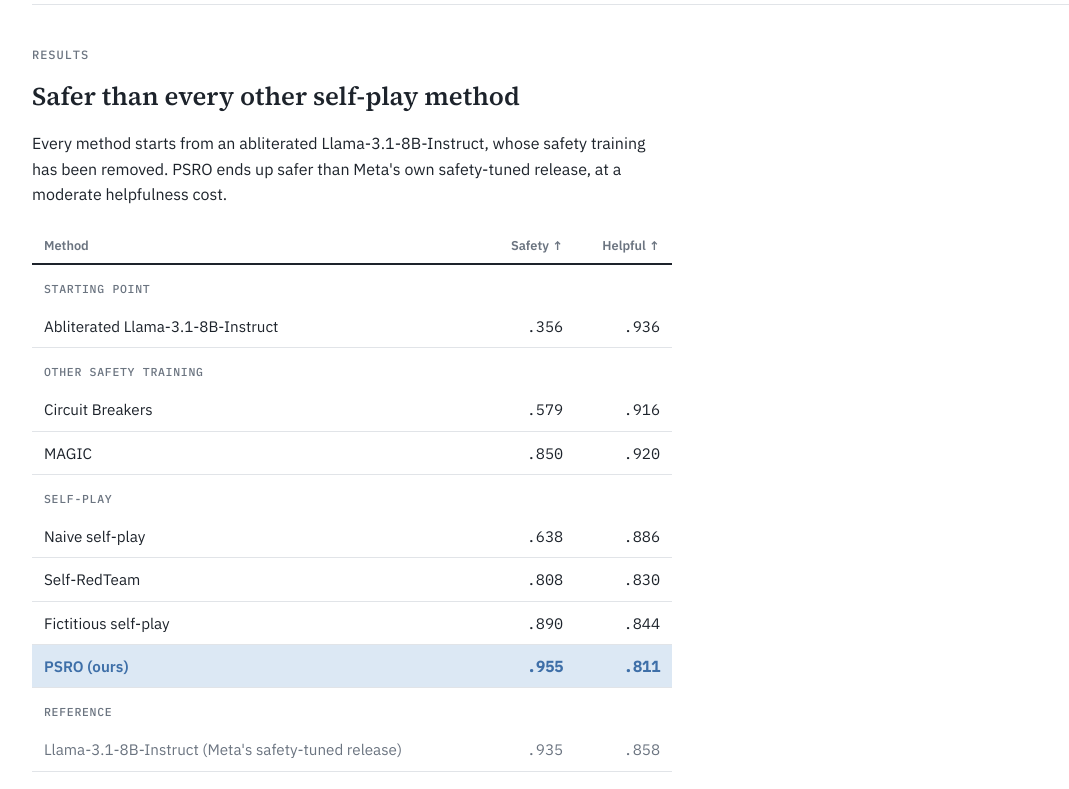
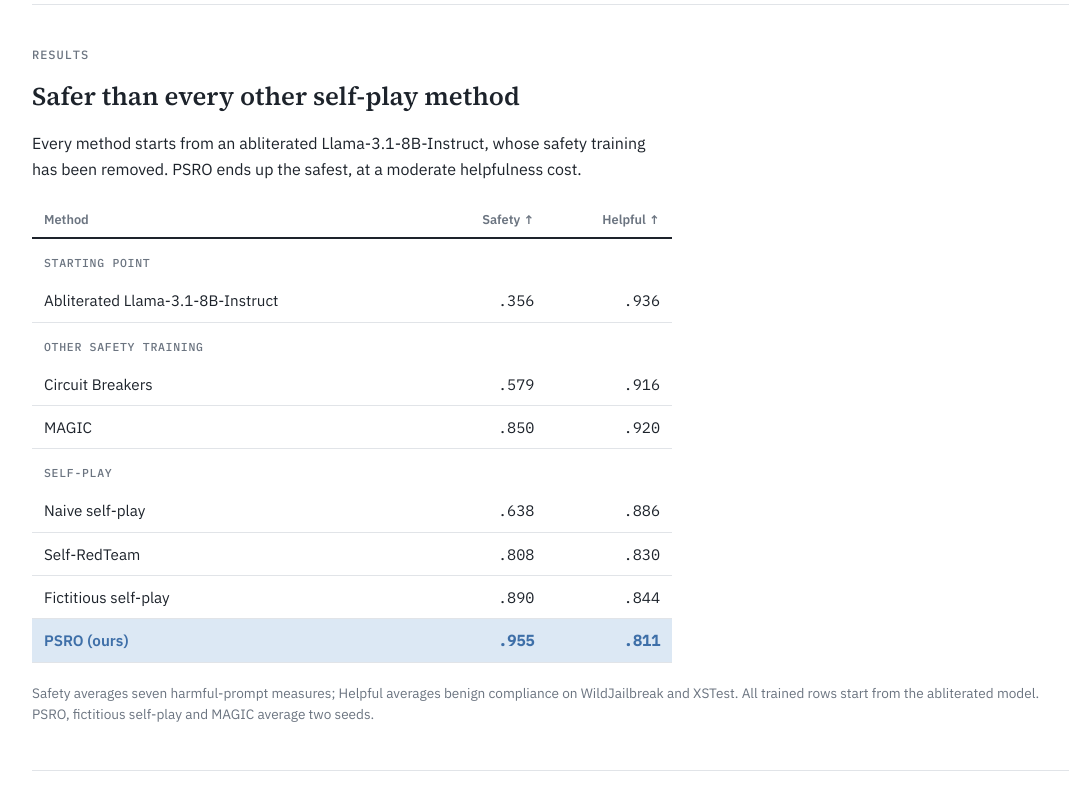
Before and after one commit to WentseChen/population-self-play, a plain HTML site: page index.html in a window 1280 px wide. Shown: the part 4140-4929 px from the top of the page, without its empty margins (88-1157 px from the left). Drawn offline with Linux system fonts and the light colour scheme.

Commit message:
Drop reference row from results table
Co-Authored-By: Claude Opus 5.5 <noreply@anthropic.com>

```diff
--- a/index.html
+++ b/index.html
@@ -364,7 +364,7 @@ footer { color: var(--muted); font-size: 0.85rem; padding-top: 24px; border-top:
   <section>
     <p class="eyebrow">Results</p>
     <h2>Safer than every other self-play method</h2>
-    <p class="prose">Every method starts from an abliterated Llama-3.1-8B-Instruct, whose safety training has been removed. PSRO ends up safer than Meta's own safety-tuned release, at a moderate helpfulness cost.</p>
+    <p class="prose">Every method starts from an abliterated Llama-3.1-8B-Instruct, whose safety training has been removed. PSRO ends up the safest, at a moderate helpfulness cost.</p>
     <div class="tbl-wrap"><table class="res">
       <thead><tr><th>Method</th><th>Safety ↑</th><th>Helpful ↑</th></tr></thead>
       <tbody>
@@ -378,8 +378,6 @@ footer { color: var(--muted); font-size: 0.85rem; padding-top: 24px; border-top:
         <tr class=""><td>Self-RedTeam</td><td>.808</td><td>.830</td></tr>
         <tr class=""><td>Fictitious self-play</td><td>.890</td><td>.844</td></tr>
         <tr class="ours"><td>PSRO (ours)</td><td>.955</td><td>.811</td></tr>
-        <tr class="grp"><th colspan="3">Reference</th></tr>
-        <tr class="ref"><td>Llama-3.1-8B-Instruct (Meta's safety-tuned release)</td><td>.935</td><td>.858</td></tr>
       </tbody>
     </table></div>
     <p class="note">Safety averages seven harmful-prompt measures; Helpful averages benign compliance on WildJailbreak and XSTest. All trained rows start from the abliterated model. PSRO, fictitious self-play and MAGIC average two seeds.</p>
```
